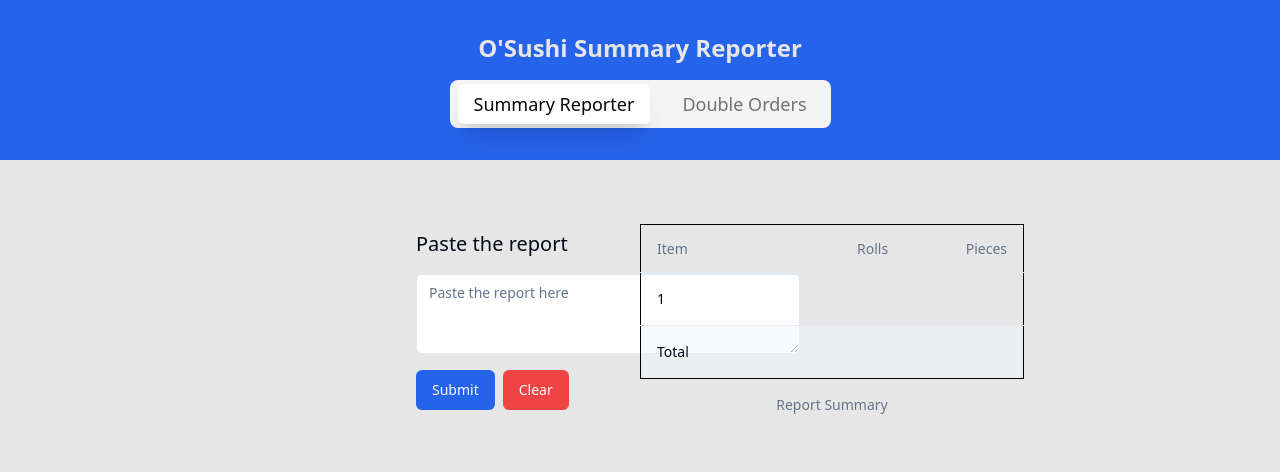
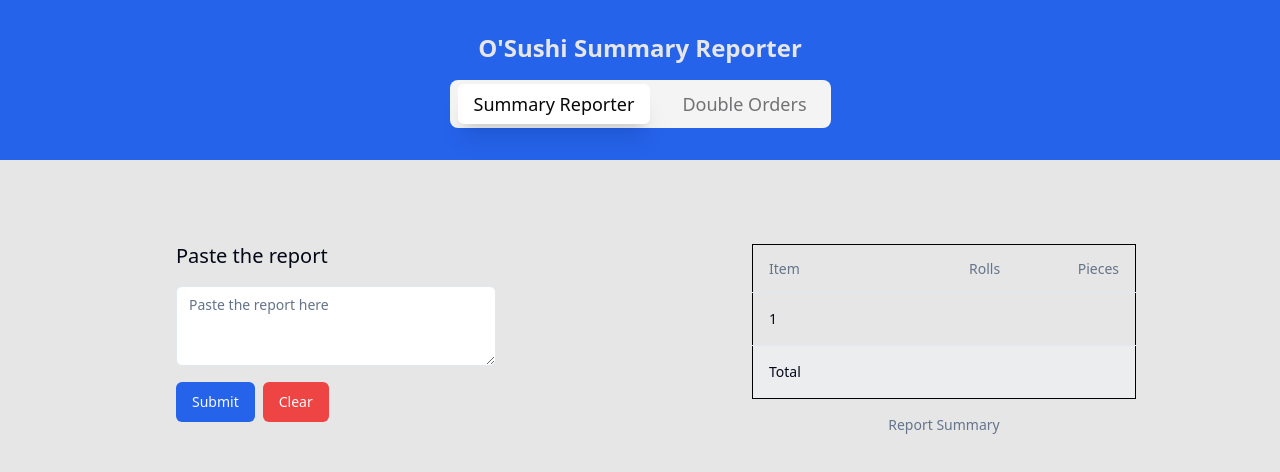
Before and after one commit to localbusdriver/osushi-summary-reporter, a React (Vite) app: page / in a window 1280 px wide. Shown: the top 472 px of the page. Built offline with nearby package versions, Linux system fonts and the light colour scheme.

Commit message:
fixed styling

```diff
--- a/src/components/pages/DoubleOrders.jsx
+++ b/src/components/pages/DoubleOrders.jsx
@@ -59,7 +59,7 @@ export default function DoubleOrders({ resultState, setResultState }) {
   }, [file]);
 
   return (
-    <div className="mt-5 flex">
+    <div className="mt-5 ">
       <div className="mx-auto flex flex-row justify-between items-center w-fit flex-wrap">
         <div className="md:w-1/2 mt-4 flex flex-col gap-4 text-left">
           <Label htmlFor="customFile" className="text-xl w-max flex flex-row md:pr-52">
--- a/src/components/pages/SummaryReporter.jsx
+++ b/src/components/pages/SummaryReporter.jsx
@@ -76,16 +76,18 @@ export default function SummaryReporter({ resultState, setResultState }) {
   };
 
   return (
-    <div className="flex flex-row mx-auto justify-between items-center flex-wrap">
-      <div className="md:w-1/2 mt-8 flex flex-col text-left md:pl-96 gap-4">
-        <Label htmlFor="report" className="text-xl flex flex-row">
+    <div className="mt-5">
+      <div className="mx-auto flex flex-row justify-between items-center flex-wrap ">
+        <div className="md:w-1/2 mt-4 flex flex-col items-center">
+          <div className="flex flex-col gap-4">
+            <Label htmlFor="report" className="text-xl text-left">
               Paste the report
             </Label>
             <Textarea
               type="text"
               placeholder="Paste the report here"
               id="report"
-          className="w-96"
+              className="w-80"
               onChange={(e) => setOrders(e.target.value)}
             />
             <div className="flex flex-row gap-2">
@@ -98,8 +100,9 @@ export default function SummaryReporter({ resultState, setResultState }) {
               </Button>
             </div>
           </div>
+        </div>
         <div className="md:w-1/2 mt-8 text-left">
-        <Table className="w-96 border border-black">
+          <Table className="w-96 border border-black mx-auto">
             <TableCaption>Report Summary</TableCaption>
             <TableHeader>
               <TableRow>
@@ -148,6 +151,7 @@ export default function SummaryReporter({ resultState, setResultState }) {
           </Table>
         </div>
       </div>
+    </div>
   );
 }
 SummaryReporter.propTypes = {
```
Lines whose indentation alone changed are shown as unchanged.
